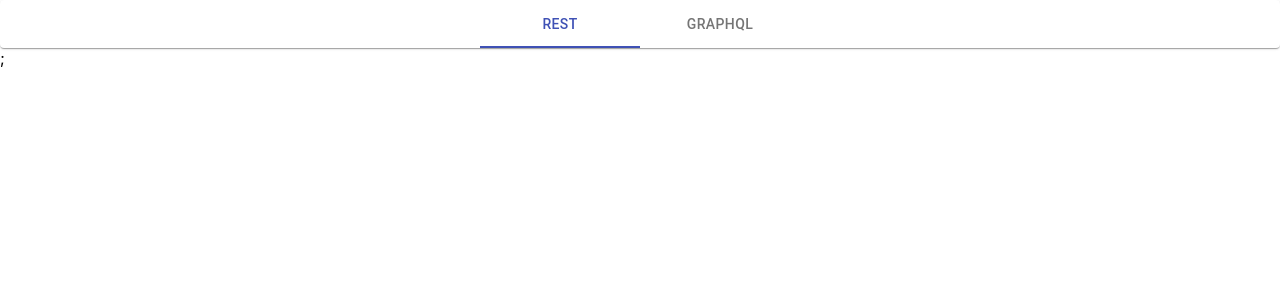
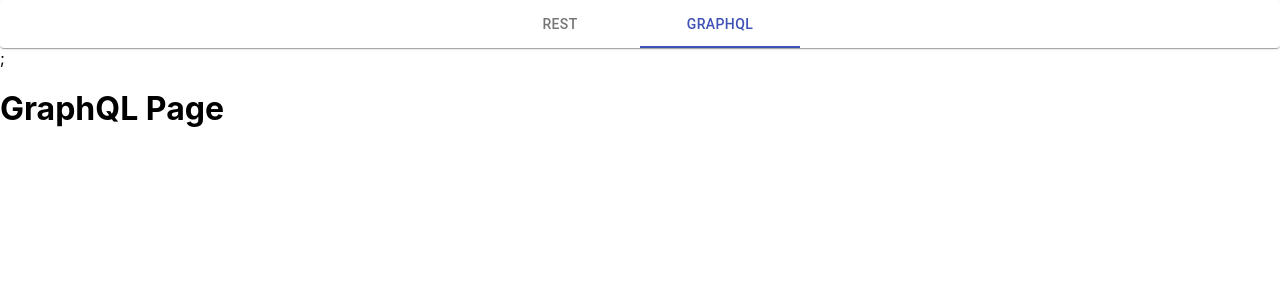
Before and after one commit to Stef-ko/REST-GraphQL, a React (Create React App) app in the folder fe/: page /graphql in a window 1280 px wide. Shown: the top 300 px of the page. Built offline with nearby package versions, Linux system fonts and the light colour scheme.

Commit message:
FE Basic Routing

```diff
--- a/fe/package.json
+++ b/fe/package.json
@@ -9,6 +9,7 @@
     "@testing-library/user-event": "^12.1.10",
     "react": "^17.0.2",
     "react-dom": "^17.0.2",
+    "react-router-dom": "^5.2.0",
     "react-scripts": "4.0.3",
     "web-vitals": "^1.0.1"
   },
--- a/fe/src/App.js
+++ b/fe/src/App.js
@@ -1,11 +1,21 @@
 import "./App.css";
+import { BrowserRouter as Router, Redirect, Route } from "react-router-dom";
 
 import Header from "./components/Header";
+import GraphQL from "./components/GraphQL";
+import Rest from "./components/Rest";
 
 function App() {
   return (
     <>
-      <Header />;
+      <Router>
+        <Header history />;
+        <Route exact path='/rest' component={Rest} />
+        <Route exact path='/graphql' component={GraphQL} />
+        <Route exact path='/'>
+          <Redirect to='/graphql' />
+        </Route>
+      </Router>
     </>
   );
 }
--- /dev/null
+++ b/fe/src/components/GraphQL.js
@@ -0,0 +1,7 @@
+import React from "react";
+
+function GraphQL() {
+  return <h1>GraphQL Page</h1>;
+}
+
+export default GraphQL;
--- a/fe/src/components/Header.js
+++ b/fe/src/components/Header.js
@@ -1,7 +1,8 @@
 import React from "react";
 import { makeStyles, Paper, Tabs, Tab } from "@material-ui/core";
+import { Link } from "react-router-dom";
 
-function Header() {
+function Header(props, history) {
   const useStyles = makeStyles({
     root: {
       flexGrow: 1,
@@ -9,10 +10,11 @@
   });
 
   const classes = useStyles();
-  const [value, setValue] = React.useState(0);
+  const [value, setValue] = React.useState(1);
 
   const handleChange = (event, newValue) => {
     setValue(newValue);
+    // this.props.history.push(value);
   };
 
   return (
@@ -24,8 +26,8 @@
         textColor='primary'
         centered
       >
-        <Tab label='REST' />
-        <Tab label='GraphQL' />
+        <Tab label='REST' component={Link} to='/rest' />
+        <Tab label='GraphQL' component={Link} to='/graphql' />
       </Tabs>
     </Paper>
   );
--- /dev/null
+++ b/fe/src/components/Rest.js
@@ -0,0 +1,7 @@
+import React from "react";
+
+function Rest() {
+  return <h1>REST Page</h1>;
+}
+
+export default Rest;
```
Also changed, not shown: 2 other files (tests, documents, lock files or other folders).
